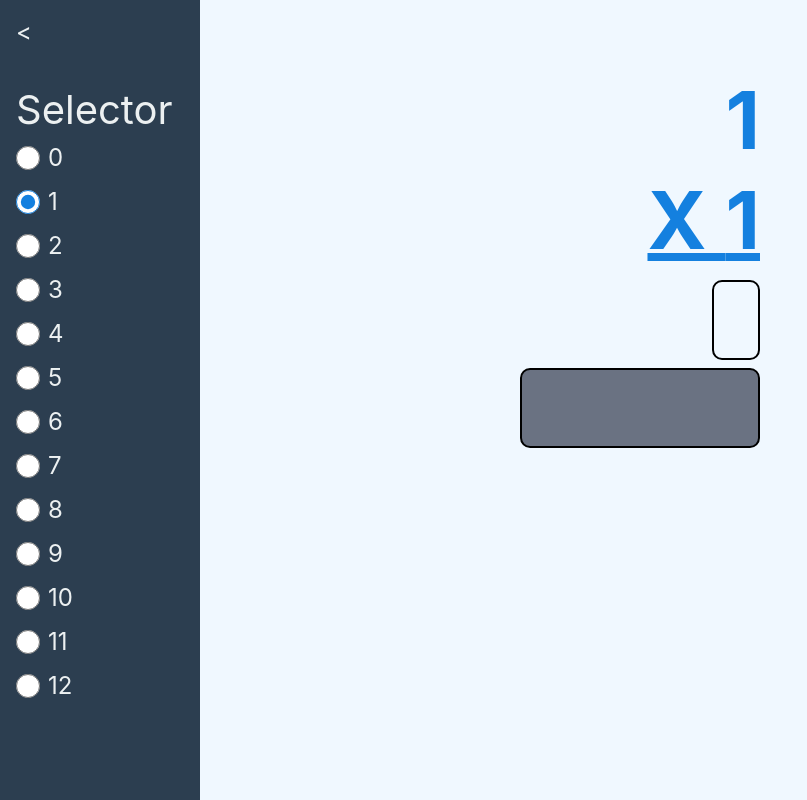
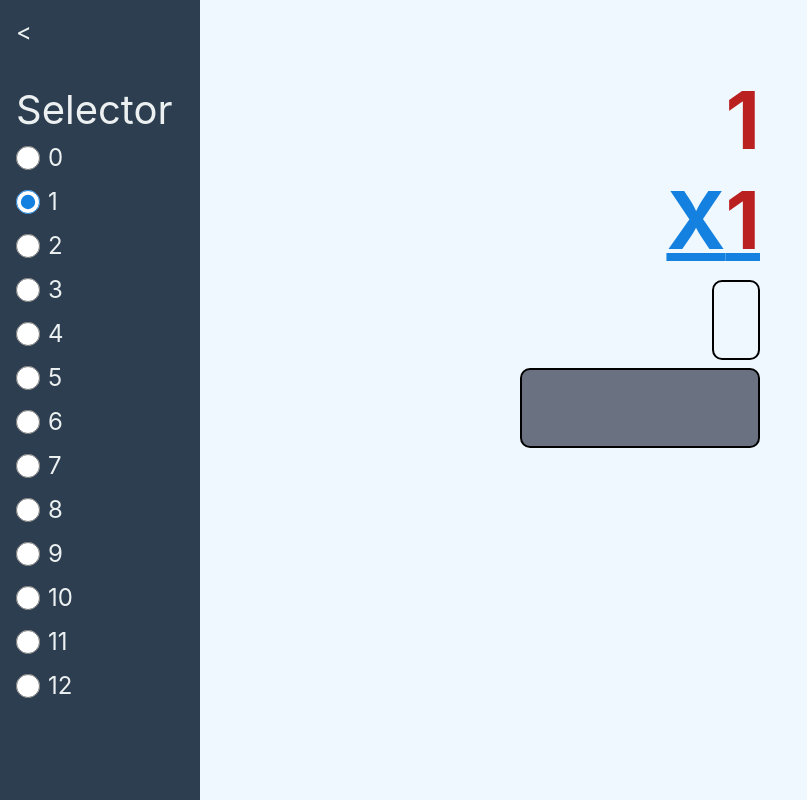
Before and after one commit to SamuelHWhite01/MathCrow, a React (Vite) app: page / in a window 1280 px wide. Shown: the whole page, without its empty margins (0-807 px from the left). Built offline with nearby package versions, Linux system fonts and the light colour scheme.

Commit message:
Added number highlighting and fixed small carry box bug

```diff
--- a/src/components/FactorBox.tsx
+++ b/src/components/FactorBox.tsx
@@ -3,6 +3,41 @@ import ProductBar from './ProductBar';
 import CarryBar from './CarryBar';
 const FactorBox: React.FC = () => {
     const { factors } = useFactorsContext();
+
+
+
+    const HighlightF1 = (i: number) =>
+    {
+        if(factors.numCorrect === factors.answerList.length)
+        {
+            return false;
+        }
+        const f1Len = factors.factor1.toString().length;
+        const curNum = f1Len-i-1; // change the index to go from right to left
+        const rowLen = factors.product.toString().length;
+        const curRow = Math.floor(factors.numCorrect / rowLen);
+        const curCol = Math.min((factors.numCorrect % rowLen) - curRow, f1Len-1); // find the column, or the maximum value that f2 can be
+        if(curNum === curCol)
+        {
+            return true;
+        }
+        return false;
+
+    }
+    const HighlightF2 = (i:number) =>
+    {
+
+        const rowLen = factors.product.toString().length;
+        const curRow = Math.floor(factors.numCorrect / rowLen);
+        const f2Len = factors.factor2.toString().length;
+        const curNum = f2Len-i-1;
+        if(curNum === curRow)
+        {
+            return true;
+        }
+
+        return false;
+    }
     return (
         <div className="h-[80vh] m-auto flex flex-col items-end w-[30vh]">
             <CarryBar />
@@ -11,11 +46,17 @@ const FactorBox: React.FC = () => {
                     .toString()
                     .split('')
                     .map((letter, index) => (
-                        <span key={index}>{letter}</span>
+                        <span key={index}className={`${HighlightF1(index) ? 'text-[#bb2020]' : ''}`}>{letter}</span>
                     ))}
             </div>
-            <div className='text-[10vh] font-bold text-[rgb(20,128,223)]'>
-                <u>X {factors.factor2}</u>
+            <div className=' underline text-[10vh] font-bold text-[rgb(20,128,223)]'>
+                X
+                    {factors.factor2
+                    .toString()
+                    .split('')
+                    .map((letter, index) => (
+                        <span key={index} className={`${HighlightF2(index) ? 'text-[#bb2020]' : ''}`}>{letter}</span>
+                    ))}
             </div>
             <ProductBar />
         </div>
--- a/src/components/ProductBar.tsx
+++ b/src/components/ProductBar.tsx
@@ -23,8 +23,9 @@ const ProductBar: React.FC = () => {
             // if the entire grid has been aswered correctly
             setGridComplete(true); // allow the final product box to be entered
         }
-        if ((factors.carryList?.[factors.numCarry]?.order ?? -1) === factors.numCorrect) {
-            console.log(factors.carryList[factors.numCarry].order, factors.numCorrect);
+
+        if ((factors.NextCarry()?.order ?? -1) === factors.numCorrect) {
+            //console.log(factors.carryList[factors.numCarry].order, factors.numCorrect);
             setActiveCarry(true);
         } else {
             setActiveCarry(false);
--- a/src/types/Factors.tsx
+++ b/src/types/Factors.tsx
@@ -61,7 +61,7 @@ class Factors {
                 product = product % 10;
                 answerOutput.push(product);
                 curlen++;
-                if (carryVal > 0 && curlen < Math.max(f1string.length, f2string.length)) {
+                if (carryVal > 0 && curlen <f1string.length) {
                     // if there is a carry, and its place would affect a future multiplication
                     const newcarry: Carry = {
                         value: carryVal,
```
